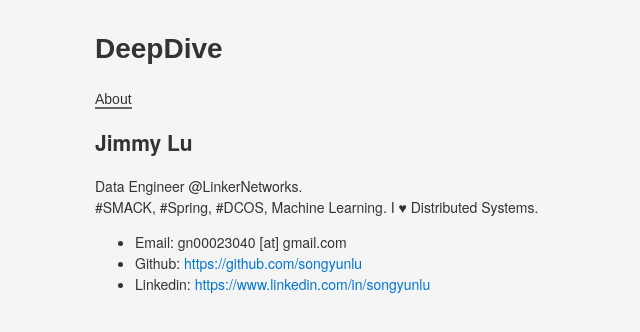
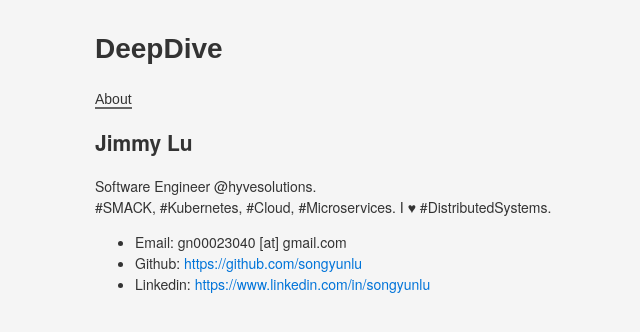
Before and after one commit to songyunlu/songyunlu.github.io, a Jekyll site: the page built from about.md, in a window 1280 px wide. Shown: the top 332 px of the page, without its empty margins (177-817 px from the left). Built offline with Jekyll 4.4.1, drawn with Linux system fonts in a browser that asks for light colours.

Commit message:
Updated about.md.

```diff
--- a/about.md
+++ b/about.md
@@ -6,8 +6,8 @@
 
 # Jimmy Lu
 
-Data Engineer @LinkerNetworks. <br/>
-#SMACK, #Spring, #DCOS, Machine Learning. I ♥ Distributed Systems.
+Software Engineer @hyvesolutions. <br/>
+#SMACK, #Kubernetes, #Cloud, #Microservices. I ♥ #DistributedSystems.
 
 - Email:  gn00023040 \[at\] gmail.com
 - Github: [https://github.com/songyunlu](https://github.com/songyunlu)
```
